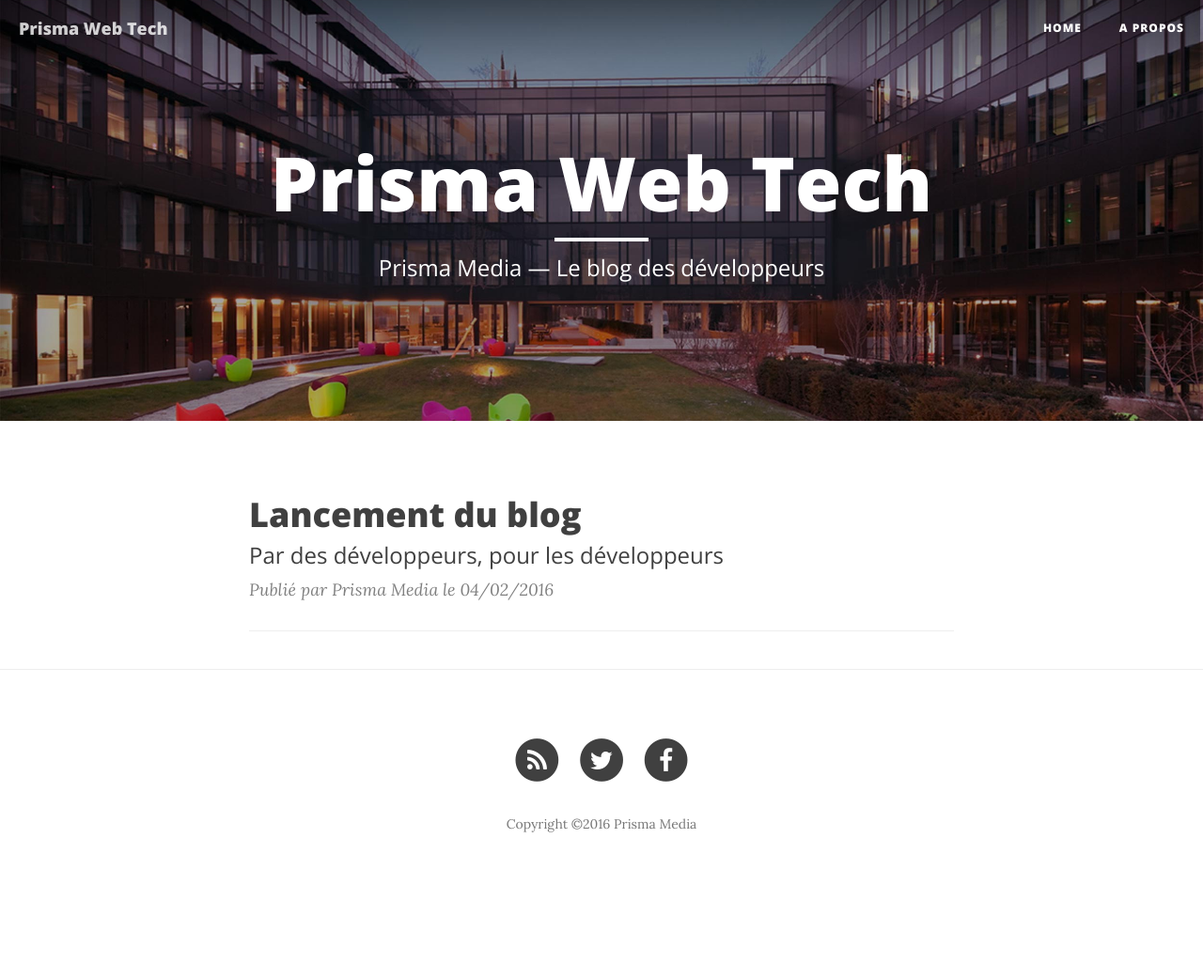
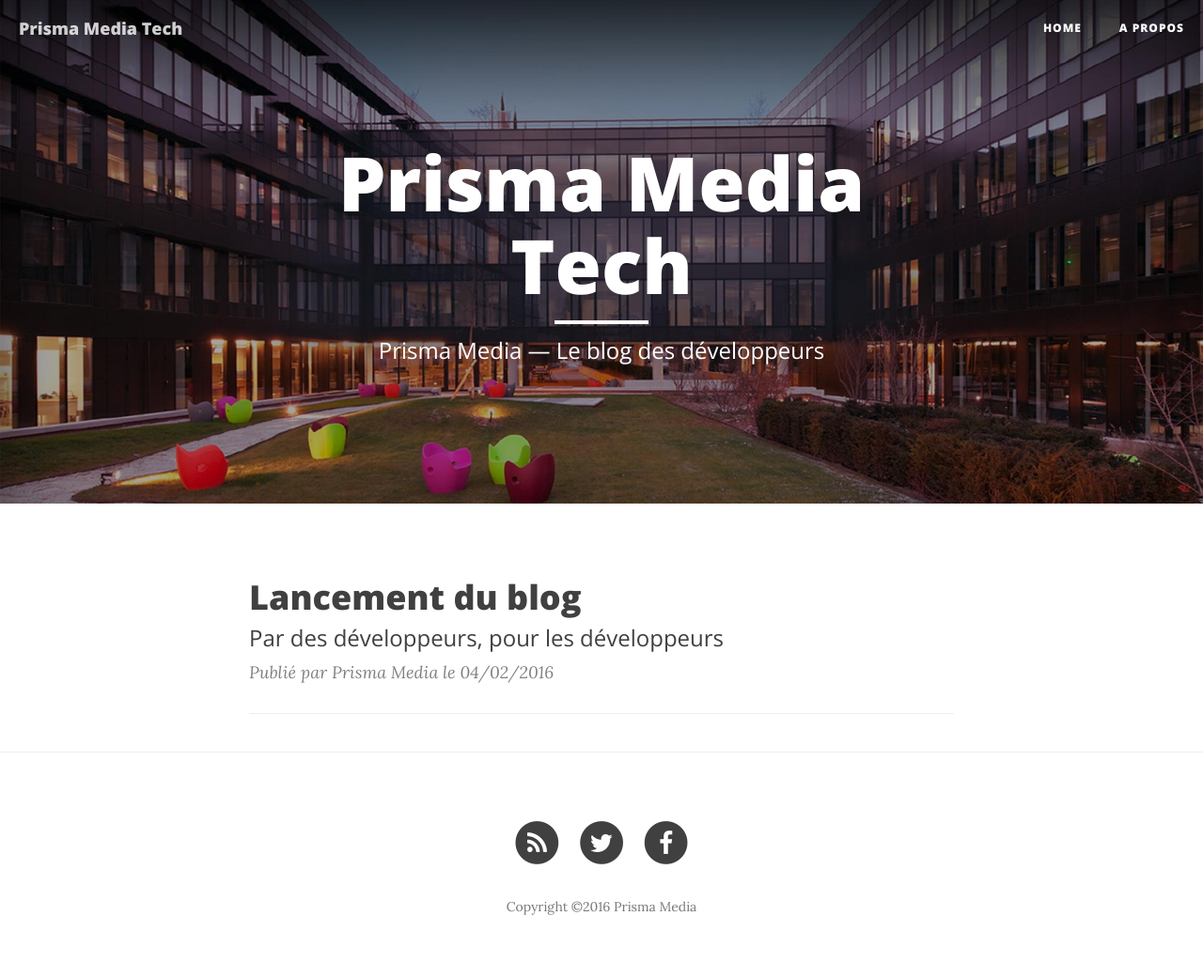
Before and after one commit to PrismaMediaTech/prismamediatech.github.io, a Jekyll site: the page built from index.html, in a window 1280 px wide. Shown: the whole page at 94% size. Built offline with Jekyll 4.4.1, drawn with Linux system fonts in a browser that asks for light colours; nearby versions of some CDN libraries; the list of posts is cut into pages by our own code; before the commit the page ends 953 px from its top, so only the background shows below that.

Commit message:
Consistent name => Prisma Media Tech

```diff
--- a/_config.yml
+++ b/_config.yml
@@ -1,5 +1,5 @@
 # Site settings
-title: Prisma Web Tech
+title: Prisma Media Tech
 header-img: img/photo-prisma.jpg
 email: contact@prismamedia.com
 copyright_name: Prisma Media
```
